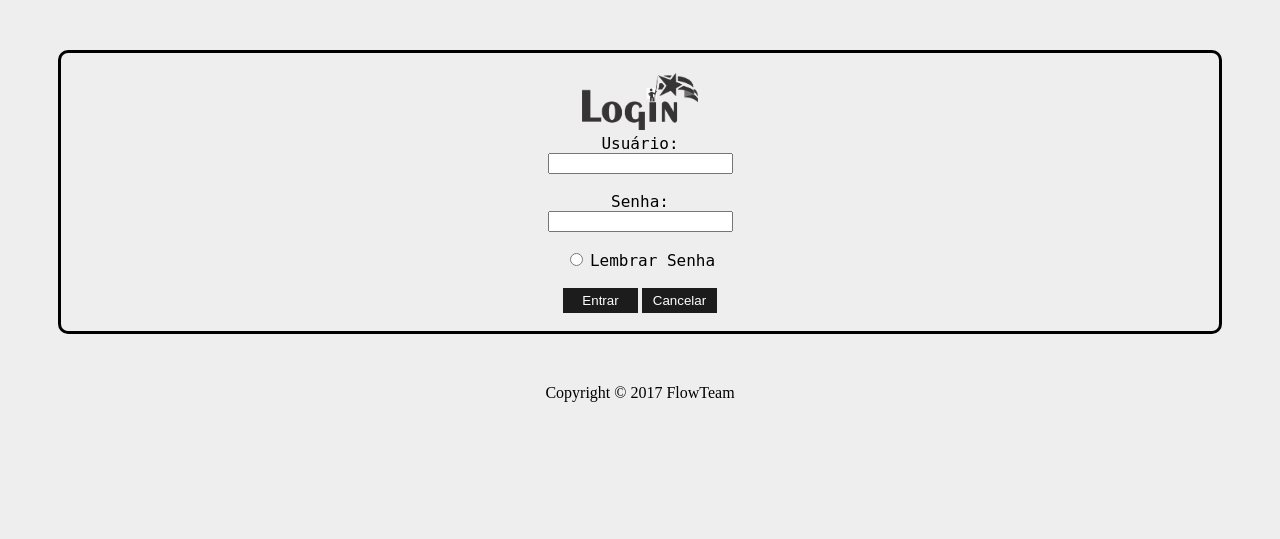
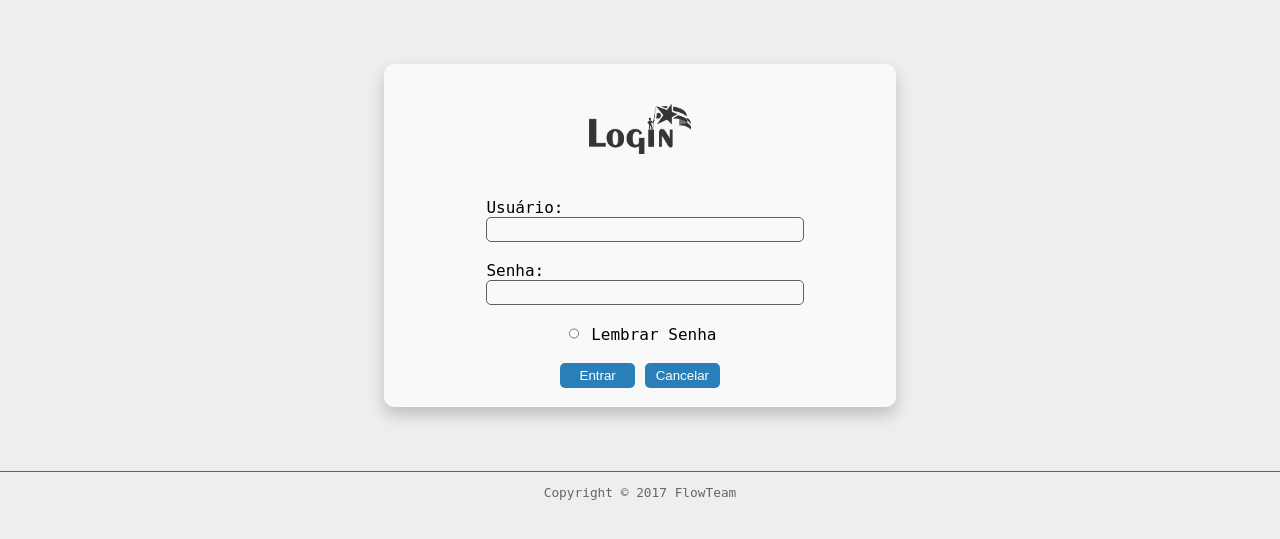
Before and after one commit to arthurfalcao/wikilitica, a PHP site: page /login.html in a window 1280 px wide. Shown: the top 539 px of the page. Run offline with PHP 8.4, Linux system fonts and the light colour scheme.

Commit message:
incluído css login cadastro

```diff
--- a/login.html
+++ b/login.html
@@ -6,7 +6,7 @@
 	<link rel="stylesheet" type="text/css" href="static/css/login.css">
 </head>
 <body>
-	<div id="login">
+	<div class ="caixa" id="login">
 		<a href="./login.html">
 			<img  class="imagem"  src="./static/img/login.png" alt="logo" height="20px" width="80px">
 		</a>
@@ -15,16 +15,15 @@
 			<input type="text" name="usuario" id="f1"><br><br>
 			<label id="l1">Senha:</label><br>
 			<input type="password" name="senha"><br><br>
-			<input type="radio" value="Lembrar Senha"> <label id="l1">Lembrar Senha</label>
+			<label><input style="width: 10px;" type="radio" value="Lembrar Senha"> Lembrar Senha</label>
 			<br><br>
 			<input type="submit" class="bt" value="Entrar">
 			<input type="reset" class="bt" value="Cancelar">
 		</form>
 		<br>
 	</div>
-	<footer id="rodape">
+	<footer class="footer" id="rodape">
 		<p> Copyright &copy 2017 FlowTeam</p>
-
 	</footer>
 </body>
 </html>
--- a/static/css/login.css
+++ b/static/css/login.css
@@ -2,49 +2,63 @@
 
 body{
 	background-color: #eeeeee;
+	margin: 0 auto;
+	font-family: Century Gothic, monospace;
 }
 
 
-div#login{
+.caixa{
 	text-align: center;
-	border: solid;
 	border-radius: 10px;
-	margin: 50px;
+	margin: 5% auto;
+	width: 40%;
+	height: 100%;
+    background-color: #f9f9f9;
+    min-width: 160px;
+    box-shadow: 0px 8px 16px 0px rgba(0,0,0,0.2);
+    z-index: 1;
 }
 
 .imagem{
-	width: 10%;
-	height: 100%;
-	padding-top: 20px;
+	width: 20%;
+	height: 130%;
+	padding: 40px;
 }
-
+form{
+	    width: 60%;
+	    margin: auto;
+}
 #l1{
 	color: black;
-	font-family: Century Gothic, monospace;
+	float:left;
+
 }
-
 .bt{
-	background-color:#1C1C1C;
+	background-color:#2980b9;
 	color: #FFFFFF;
 	border: 0px;
 	width: 75px;
 	height: 25px;
+	padding: 4px;
 }
 
-/*	NEGOCIO FEIO DA PORRA
-input:hover{
-	border: 2px solid;
+input{
+	background: none;
+    box-shadow: 0 0 0 0;
+    outline: 0;
+    border: 1px solid #606060;
+    width: 100%;
+    border-radius: 5px;
+    padding: 4px;
 }
-
-input:focus{
-	border: 2px solid;
-	background-color: #E6E6E6;
-}
-*/
 
 /* Copyright */
 
-footer#rodape{
+.footer {
     clear: both;
+    border-top: 1px solid #606060;
+    color: #666;
     text-align: center;
+    font-size: 80%;
+    bottom:0;
 }
```
Also changed, not shown: static/css/cadastro.css (+3 -8 lines), static/css/cadastro_candidato.css (+9 -0 lines), static/css/cadastro_partido.css (+9 -0 lines), static/css/contato.css (+9 -0 lines), static/css/estilo.css (+9 -6 lines).
